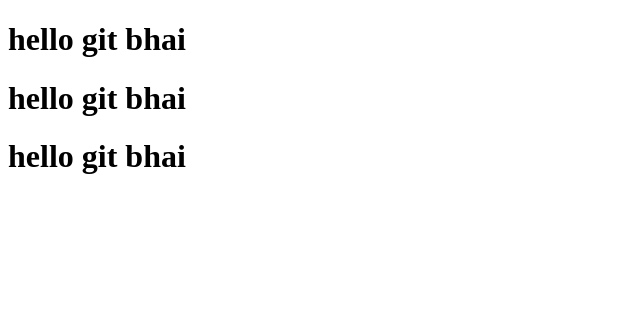
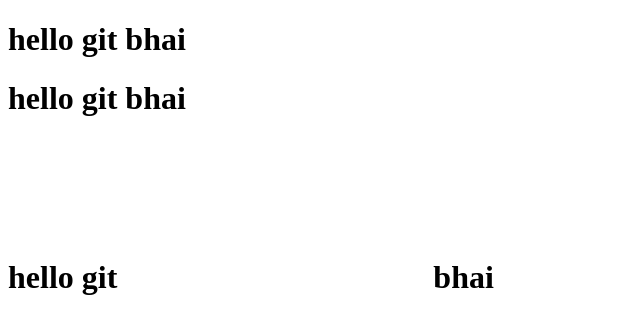
Before and after one commit to dattaghadage101/mycode, a plain HTML site: page index.html in a window 1280 px wide. Shown: the whole page, without its empty margins (0-640 px from the left). Drawn offline with Linux system fonts and the light colour scheme.

Commit message:
lineincrese1

```diff
--- a/index.html
+++ b/index.html
@@ -9,6 +9,6 @@
 <body>
     <h1>hello  git bhai</h1>
    <h1>hello  git bhai</h1>
-   <h1>hello  git bhai</h1>
+   <h1>hello  git <object data="" type=""></object> bhai</h1>
 </body>
 </html>
```
